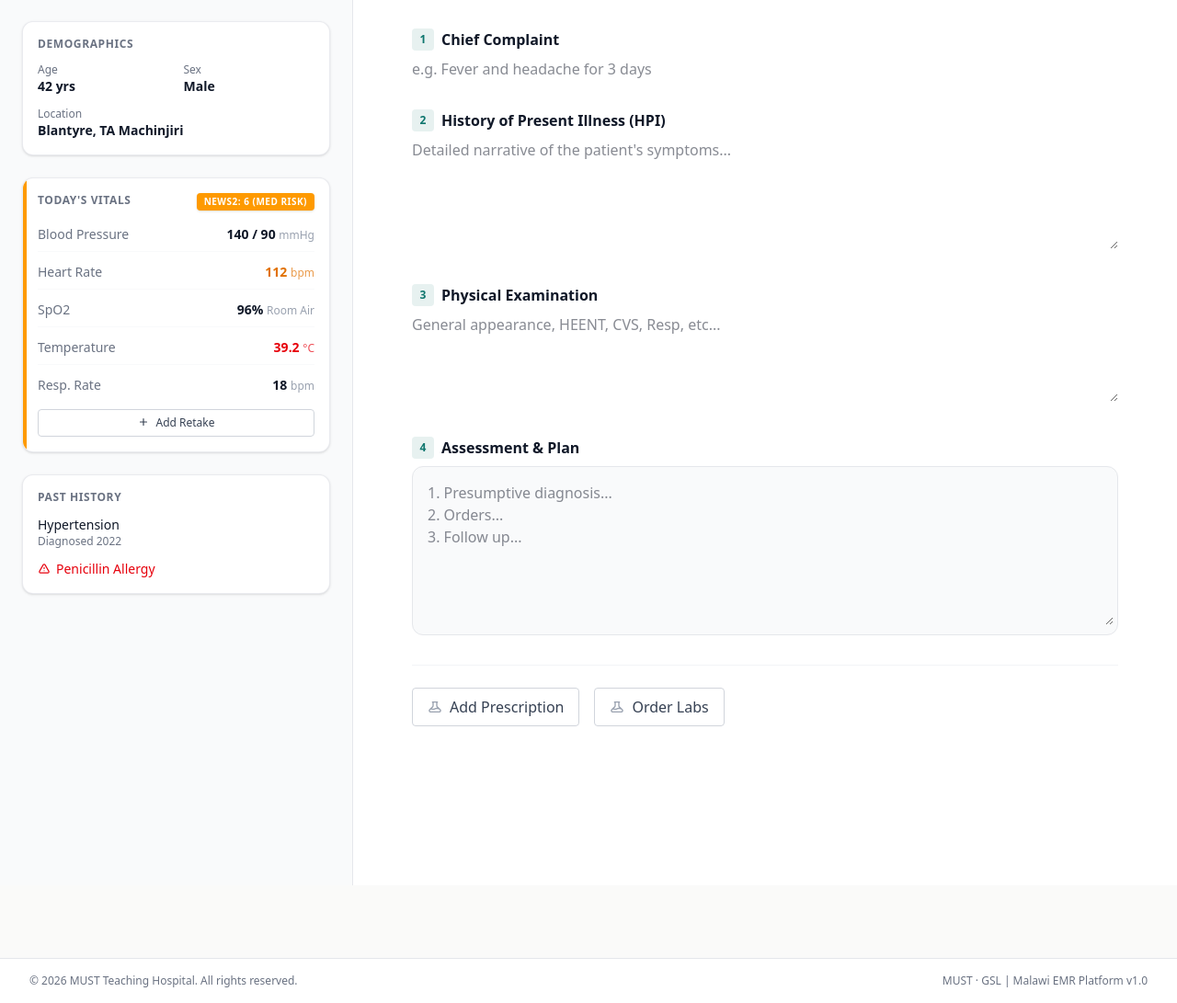
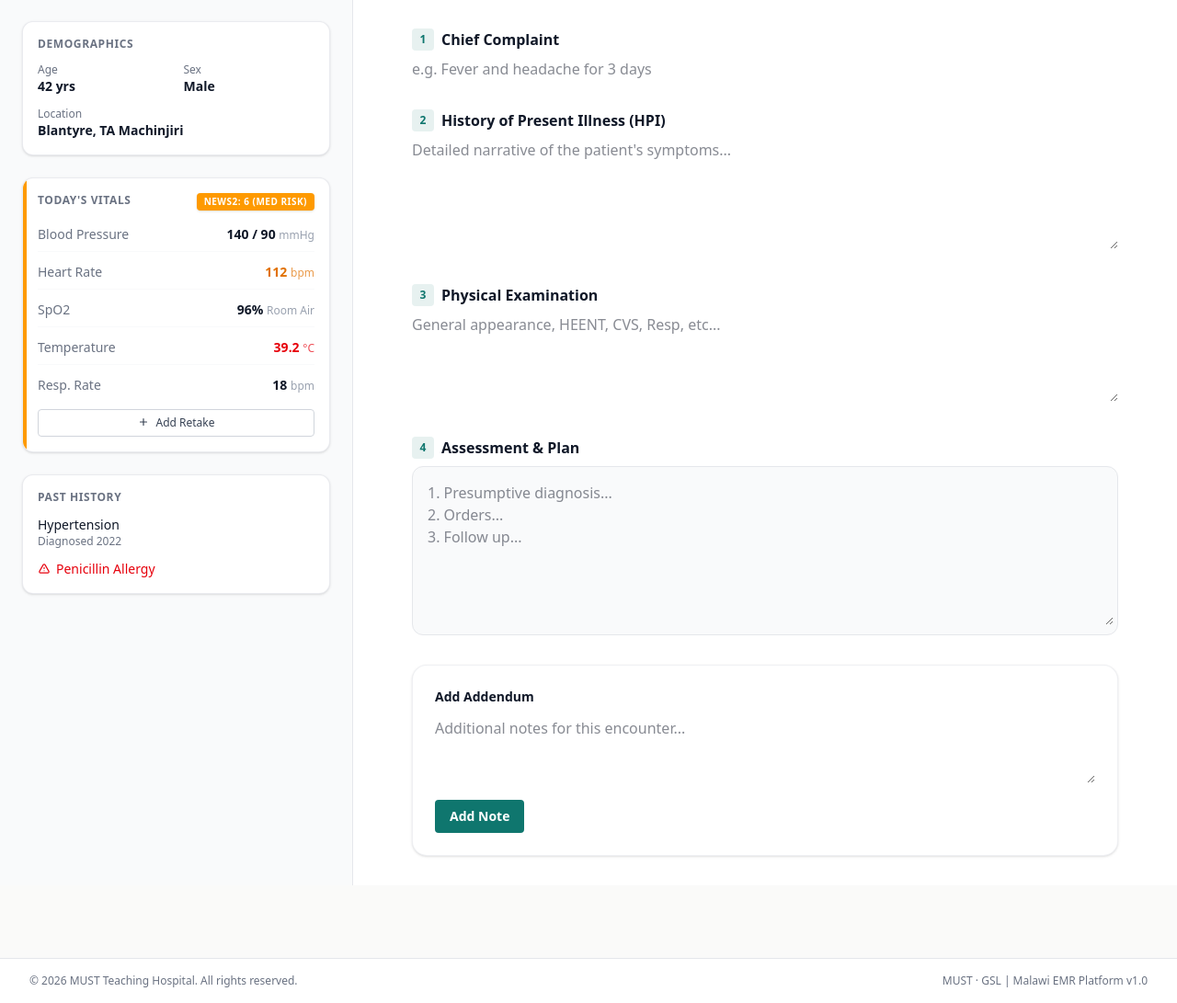
Before and after one commit to JosephMponda/GrandGaze, a Django app: template templates/encounters/detail.html in a window 1280 px wide. Shown: the part 84-1175 px from the top of the page at 92% size. Run offline with Django 5.2, Linux system fonts and the light colour scheme; the template is opened without the code that fills it, so the values that code supplies are empty; style sheets or scripts are compiled from the project's sources.

Commit message:
Fix 14 pipeline bugs (7 CRITICAL, 7 HIGH)
CRITICAL:
  C1 — Added missing  field to Prescription model + form
  C2 — dispense.html: form.notes → form.stock_note (wrong field name)
  C3 — encounter_detail: added  to template context
  C4 — encounter.date → encounter.created_at (field doesn't exist)
  C5 — Sign & Complete button: added name='sign' (view checks for it)
  C6 — prescribe.html: added safety_override_reason field rendering
  C7 — detail.html: wired addendum form + display existing addenda

HIGH:
  H1 — edit_encounter: added GET handler (was POST-only, always failed)
  H2 — result_detail.html: 'collected' → 'specimen_collected' (wrong
       status string, LabOrderStatus uses 'specimen_collected')
  H3 — dispense.html: get_route_display → route (no choices on field)
  H4 — proceed_with_warnings: HiddenInput → CheckboxInput (was
       invisible, user could never check the override box)
  H5 — edit_encounter: added @role_required permission check
  H6 — prescribe.html: added encounter field rendering (form had it,
       template didn't render it — wasted queryset filtering)
  H7 — beds_for_ward: format_html escapes instead of raw string concat

99 tests pass, 1 new migration (notes field on Prescription).

```diff
--- a/inpatient/views.py
+++ b/inpatient/views.py
@@ -3,6 +3,7 @@ from django.contrib.auth.decorators import login_required
 from django.http import HttpResponse
 from django.shortcuts import get_object_or_404, redirect, render
 from django.urls import reverse
+from django.utils.html import format_html
 
 from accounts.permissions import role_required
 from patients.services import get_patient_or_404
@@ -81,5 +82,5 @@ def patient_tab(request, patient_id):
 def beds_for_ward(request):
     ward_id = request.GET.get("ward")
     beds = Bed.objects.filter(ward_id=ward_id, is_occupied=False) if ward_id else Bed.objects.none()
-    options = "".join(f'<option value="{b.pk}">{b.label}</option>' for b in beds)
-    return HttpResponse(f'<select name="bed" class="w-full rounded-lg border-gray-200 text-sm"><option value="">— Assign later —</option>{options}</select>')
+    options = "".join(format_html('<option value="{}">{}</option>', b.pk, b.label) for b in beds)
+    return HttpResponse(format_html('<select name="bed" class="w-full rounded-lg border-gray-200 text-sm"><option value="">— Assign later —</option>{}</select>', options))
--- a/pharmacy/forms.py
+++ b/pharmacy/forms.py
@@ -4,11 +4,11 @@ from .models import DispensingRecord, Drug, Prescription
 
 
 class PrescriptionForm(forms.ModelForm):
-    proceed_with_warnings = forms.BooleanField(required=False, widget=forms.HiddenInput)
+    proceed_with_warnings = forms.BooleanField(required=False, widget=forms.CheckboxInput)
 
     class Meta:
         model = Prescription
-        fields = ["encounter", "drug", "dose", "route", "frequency", "duration_days", "safety_override_reason"]
+        fields = ["encounter", "drug", "dose", "route", "frequency", "duration_days", "safety_override_reason", "notes"]
 
 
 class DispensingRecordForm(forms.ModelForm):
--- a/pharmacy/models.py
+++ b/pharmacy/models.py
@@ -54,6 +54,7 @@ class Prescription(models.Model):
     duration_days = models.PositiveIntegerField(null=True, blank=True)
     status = models.CharField(max_length=15, choices=PrescriptionStatus.choices, default=PrescriptionStatus.PRESCRIBED)
     safety_override_reason = models.TextField(blank=True)
+    notes = models.TextField(blank=True)
     approved_by = models.ForeignKey(settings.AUTH_USER_MODEL, on_delete=models.PROTECT, null=True, blank=True, related_name="prescriptions_approved")
     approved_at = models.DateTimeField(null=True, blank=True)
     created_at = models.DateTimeField(auto_now_add=True)
--- a/templates/encounters/detail.html
+++ b/templates/encounters/detail.html
@@ -17,7 +17,7 @@
                     {{ patient.full_name|default:"John Doe" }}
                     <span class="text-sm font-mono bg-gray-100 border border-gray-200 px-2 py-0.5 rounded text-gray-600 font-medium tracking-wide">{{ patient.patient_number|default:"PT-10042" }}</span>
                 </h1>
-                <p class="text-sm text-gray-500 font-medium mt-0.5">Outpatient Visit &bull; {{ encounter.date|date:"F j, Y"|default:"Today" }}</p>
+                <p class="text-sm text-gray-500 font-medium mt-0.5">Outpatient Visit &bull; {{ encounter.created_at|date:"F j, Y"|default:"Today" }}</p>
             </div>
         </div>
 
@@ -26,7 +26,7 @@
                 <span class="w-2 h-2 rounded-full bg-green-500 animate-pulse"></span>
                 Encounter Active
             </span>
-            <button form="encounter-form" type="submit" class="btn-primary flex items-center gap-2">
+            <button form="encounter-form" type="submit" name="sign" class="btn-primary flex items-center gap-2">
                 <svg class="w-4 h-4" fill="none" stroke="currentColor" viewBox="0 0 24 24"><path stroke-linecap="round" stroke-linejoin="round" stroke-width="2" d="M5 13l4 4L19 7"/></svg>
                 Sign &amp; Complete
             </button>
@@ -167,18 +167,32 @@
                         </div>
                     </div>
 
-                    {# Module Launchers (HTMX) #}
-                    <div class="pt-6 border-t border-gray-100 flex flex-wrap gap-4">
-                        <button type="button" class="btn-secondary flex items-center gap-2 py-2">
-                            <svg class="w-4 h-4 text-gray-400" fill="none" stroke="currentColor" viewBox="0 0 24 24"><path stroke-linecap="round" stroke-linejoin="round" stroke-width="2" d="M19.428 15.428a2 2 0 00-1.022-.547l-2.387-.477a6 6 0 00-3.86.517l-.318.158a6 6 0 01-3.86.517L6.05 15.21a2 2 0 00-1.806.547M8 4h8l-1 1v5.172a2 2 0 00.586 1.414l5 5c1.26 1.26.367 3.414-1.415 3.414H4.828c-1.782 0-2.674-2.154-1.414-3.414l5-5A2 2 0 009 10.172V5L8 4z"/></svg>
-                            Add Prescription
-                        </button>
-                        <button type="button" class="btn-secondary flex items-center gap-2 py-2">
-                            <svg class="w-4 h-4 text-gray-400" fill="none" stroke="currentColor" viewBox="0 0 24 24"><path stroke-linecap="round" stroke-linejoin="round" stroke-width="2" d="M19.428 15.428a2 2 0 00-1.022-.547l-2.387-.477a6 6 0 00-3.86.517l-.318.158a6 6 0 01-3.86.517L6.05 15.21a2 2 0 00-1.806.547M8 4h8l-1 1v5.172a2 2 0 00.586 1.414l5 5c1.26 1.26.367 3.414-1.415 3.414H4.828c-1.782 0-2.674-2.154-1.414-3.414l5-5A2 2 0 009 10.172V5L8 4z"/></svg>
-                            Order Labs
-                        </button>
+                </form>
+
+                    {# ── Addenda ─────────────────────────────────────────── #}
+                    <div class="max-w-3xl mx-auto mt-8 space-y-6">
+                        {% if addenda %}
+                            {% for addendum in addenda %}
+                                <div class="bg-gray-50 border border-gray-200 rounded-xl p-4">
+                                    <div class="flex items-center justify-between text-xs text-gray-500 mb-2">
+                                        <span class="font-semibold">Addendum by {{ addendum.author }}</span>
+                                        <span>{{ addendum.created_at|date:"M j, Y H:i" }}</span>
+                                    </div>
+                                    <p class="text-sm text-gray-800 whitespace-pre-wrap">{{ addendum.note }}</p>
+                                </div>
+                            {% endfor %}
+                        {% endif %}
+
+                        <div class="bg-white border border-gray-200/60 rounded-2xl shadow-sm p-6">
+                            <h3 class="text-sm font-bold text-gray-900 mb-3">Add Addendum</h3>
+                            <form method="post" action="">
+                                {% csrf_token %}
+                                <input type="hidden" name="add_addendum" value="1">
+                                <textarea name="note" rows="3" class="form-input w-full rounded-xl border-gray-200 focus:border-brand focus:ring-brand resize-y" placeholder="Additional notes for this encounter..."></textarea>
+                                <button type="submit" class="mt-3 btn-primary text-sm font-semibold py-2 px-4">Add Note</button>
+                            </form>
+                        </div>
                     </div>
-                </form>
 
             </div>
         </div>
--- a/templates/laboratory/result_detail.html
+++ b/templates/laboratory/result_detail.html
@@ -27,7 +27,7 @@
                     <span class="inline-flex items-center px-2.5 py-0.5 rounded-full text-xs font-medium
                         {% if result.order.status == 'resulted' or result.order.status == 'verified' %}
                             bg-green-100 text-green-800
-                        {% elif result.order.status == 'collected' %}
+                        {% elif result.order.status == 'specimen_collected' %}
                             bg-yellow-100 text-yellow-800
                         {% else %}
                             bg-gray-100 text-gray-800
--- a/templates/pharmacy/dispense.html
+++ b/templates/pharmacy/dispense.html
@@ -26,7 +26,7 @@
             </div>
             <div>
                 <p class="text-xs font-bold text-ink-700 uppercase tracking-wider">Route</p>
-                <p class="text-sm font-semibold text-ink-900 mt-1">{{ prescription.get_route_display|default:"—" }}</p>
+                <p class="text-sm font-semibold text-ink-900 mt-1">{{ prescription.route|default:"—" }}</p>
             </div>
         </div>
         <div class="grid grid-cols-1 md:grid-cols-2 gap-6">
@@ -69,7 +69,7 @@
                 <h3 class="text-base font-semibold text-ink-900">Dispensing Details</h3>
             </div>
             {% include "components/_field.html" with field=form.quantity_dispensed %}
-            {% include "components/_field.html" with field=form.notes %}
+            {% include "components/_field.html" with field=form.stock_note %}
         </div>
 
         <div class="flex items-center justify-end gap-4 pt-6 pb-10">
--- a/templates/pharmacy/prescribe.html
+++ b/templates/pharmacy/prescribe.html
@@ -75,12 +75,14 @@
                 {% include "components/_field.html" with field=form.frequency %}
                 {% include "components/_field.html" with field=form.duration_days %}
             </div>
+            {% include "components/_field.html" with field=form.encounter %}
             {% include "components/_field.html" with field=form.notes %}
             {% if warnings %}
-                <div class="bg-paper border border-gray-200/60 rounded-xl p-4">
+                <div class="bg-paper border border-gray-200/60 rounded-xl p-4 space-y-4">
                     <p class="text-xs font-bold text-ink-700 uppercase tracking-wider mb-2">Override</p>
                     <p class="text-sm text-ink-600">Checking this box confirms you have documented a clinical reason for overriding the warnings.</p>
                     {% include "components/_field.html" with field=form.proceed_with_warnings %}
+                    {% include "components/_field.html" with field=form.safety_override_reason %}
                 </div>
             {% endif %}
         </div>
```
Also changed, not shown: encounters/views.py (+11 -5 lines), pharmacy/migrations/0005_add_prescription_notes.py (added).
